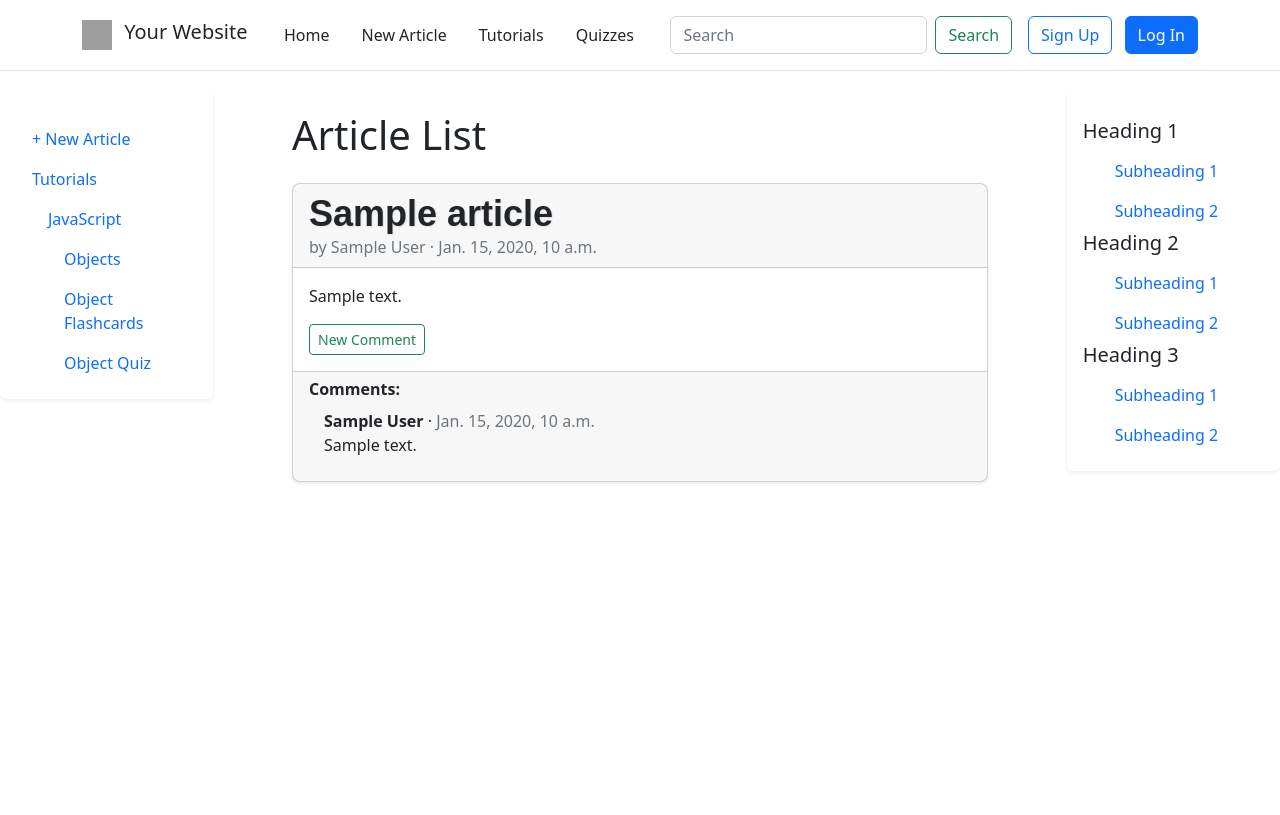
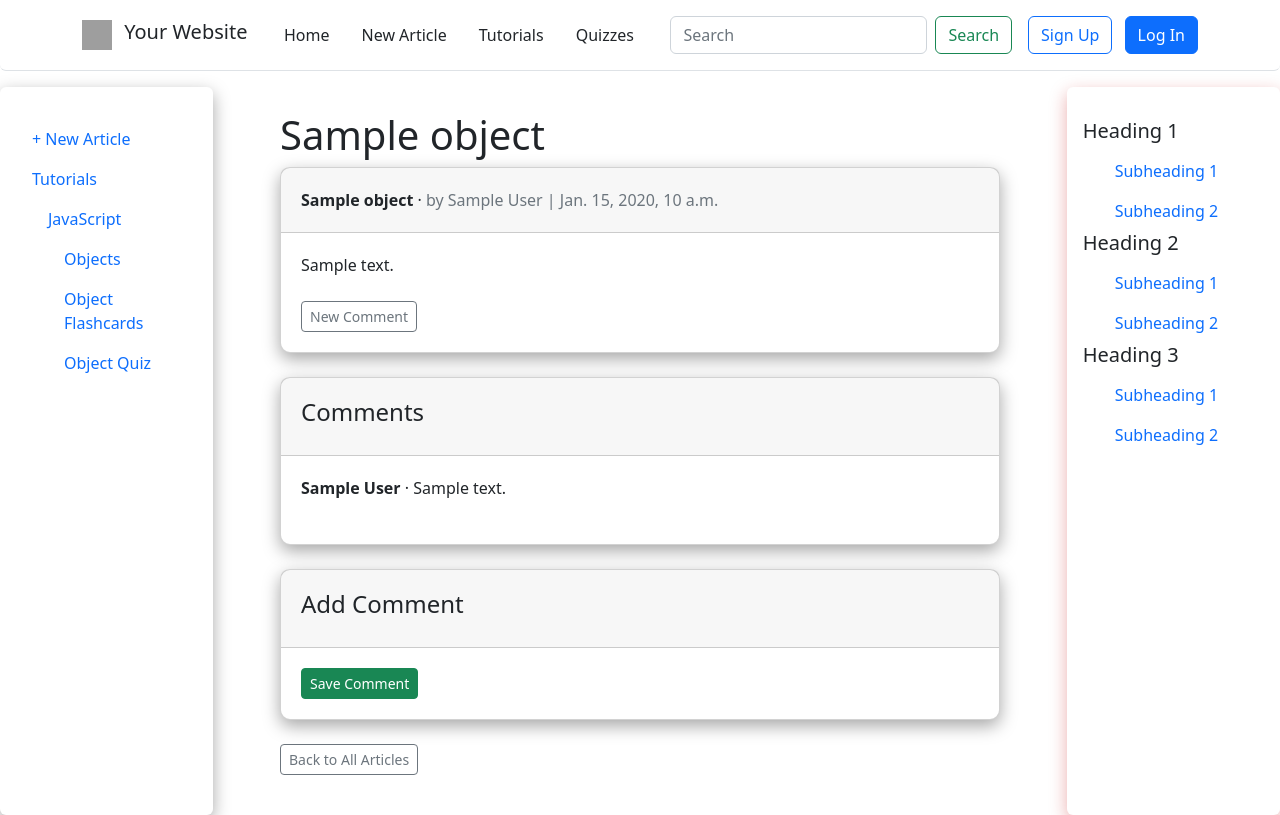
Before and after one commit to mattyray/news, a Django app: template templates/article_detail.html in a window 1280 px wide. Before the commit the page ends 483 px from the top, so only its background shows below. Run offline with Django 5.2, Linux system fonts and the light colour scheme; the template is opened without the code that fills it: most values are stand-ins (such as "Sample title", 1, 10 or a date in 2020); some libraries are stand-ins or nearby versions; grey boxes are pictures that could not be loaded.

Commit message:
added box shadow to sidebars

```diff
--- a/static/css/styles.css
+++ b/static/css/styles.css
@@ -3,30 +3,45 @@
     font-size: 36px;
     color: #0000ff;
     margin-bottom: 10px;
-    text-shadow: 1px 1px 2px rgba(0, 0, 0, 0.1);
+    text-shadow: 1px 1px 2px rgba(0, 0, 0, 0.2);
 }
-/* styles.css */
-/* styles.css */
-
-/* Add stronger shadow to the cards */
+/* Darker and more pronounced box shadow for article cards */
 .card {
-    border-radius: 8px;
-    box-shadow: 0 6px 16px rgba(0, 0, 0, 0.15);
+    box-shadow: 0 6px 17px rgba(0, 0, 0, 0.35); /* Adjusted shadow with more opacity and depth */
+    border-radius: 10px; /* Keep the border radius */
+    background-color: #fff; /* Ensure the background is consistent */
 }
 
-/* Adjust the link hover effect for the nav items */
+.card-body, .card-header, .card-footer {
+    padding: 20px; /* Ensure consistent padding */
+}
+
+.card p {
+    margin-bottom: 1.5rem; /* Ensure paragraph spacing is consistent */
+}
+
 .nav-link:hover {
     color: #007bff;
     text-decoration: underline;
 }
 
 /* Make sure the sidebar is fixed on the right with some padding */
-#right-sidebar {
-    padding-top: 20px;
-    border-radius: 8px;
-    box-shadow: 0 6px 16px rgba(0, 0, 0, 0.15);
-    padding-right: 20px;
-    top: 100px; /* Adjust as necessary */
+/* Left Sidebar Box Shadow */
+.left-sidebar {
+    box-shadow: 0 6px 17px rgba(0, 0, 0, 0.35); /* Adjusted shadow with more opacity and depth */
+    border-radius: 10px; /* Keep the border radius */
+
+    padding: 20px;  /* Add padding if needed */
+    background-color: #fff;  /* Ensure a consistent background */
+}
+
+/* Right Sidebar Box Shadow */
+.right-sidebar {
+    box-shadow: 0 6px 17px rgba(197, 23, 23, 0.35); /* Adjusted shadow with more opacity and depth */
+    border-radius: 10px; /* Keep the border radius */
+
+    padding: 20px;  /* Ensure there's enough padding */
+    background-color: #fff;
 }
 
 .card-footer h6 {
--- a/templates/article_detail.html
+++ b/templates/article_detail.html
@@ -1,52 +1,60 @@
 {% extends 'base.html' %}
+{% load crispy_forms_tags %}
+{% block title %}Article Detail{% endblock %}
+{% block content %}
+<h1>{{ object.title }}</h1>
 
-{% block title %}Article List{% endblock %}
-
-{% block content %}
-<div class="container">
-    <h1 class="mb-4">Article List</h1>
-
-    <!-- Loop through the articles -->
-    {% for article in article_list %}
-    <div class="card shadow-sm mb-4">
+<!-- Article details inside card -->
+<div class="card mb-4">
     <div class="card-header">
-            <h2 class="h5 fw-bold mb-0">
-                <a class="article-title text-dark text-decoration-none" href="{% url 'article_detail' article.pk %}">
-                    {{ article.title }}
-                </a>
-            </h2>
-            <span class="text-muted">by {{ article.author }} &middot; {{ article.date }}</span>
+        <span class="fw-bold">{{ object.title }}</span> &middot;
+        <span class="text-muted"> by {{ object.author }} | {{ object.date }}</span>
+    </div>
+    <div class="card-body">
+        <p>{{ object.body|safe }}</p>
+        {% if object.author.pk == request.user.pk %}
+        <a href="{% url 'article_edit' object.pk %}" class="btn btn-outline-primary btn-sm">Edit</a>
+        <a href="{% url 'article_delete' object.pk %}" class="btn btn-outline-danger btn-sm">Delete</a>
+        {% endif %}
+        <a href="{{ object.get_absolute_url }}" class="btn btn-outline-secondary btn-sm">New Comment</a>
+    </div>
 </div>
 
+<!-- Comments section inside card -->
+<div class="card mb-4">
+    <div class="card-header">
+        <h4>Comments</h4>
+    </div>
     <div class="card-body">
-            <p>{{ article.body|safe }}</p>
-
-            <!-- Action links for the article author -->
-            {% if article.author.pk == request.user.pk %}
-            <a href="{% url 'article_edit' article.pk %}" class="btn btn-sm btn-outline-primary">Edit</a>
-            <a href="{% url 'article_delete' article.pk %}" class="btn btn-sm btn-outline-danger">Delete</a>
-            {% endif %}
-            <a href="{{ article.get_absolute_url }}" class="btn btn-sm btn-outline-success">New Comment</a> <!-- Link to article detail page -->
-        </div>
-
-        <div class="card-footer">
-            <!-- Display comments -->
-            <h6 class="fw-bold">Comments:</h6>
-            {% if article.comment_set.all %}
-            <ul class="list-unstyled">
-                {% for comment in article.comment_set.all %}
-                <li class="mb-2">
-                    <strong>{{ comment.author }}</strong> &middot;
-                    <span class="text-muted">{{ comment.date_posted }}</span>
-                    <p class="mb-0">{{ comment }}</p>
-                </li>
+        {% if object.comment_set.all %}
+            {% for comment in object.comment_set.all %}
+            <p>
+                <span class="fw-bold">{{ comment.author }}</span> &middot; {{ comment }}
+            </p>
             {% endfor %}
-            </ul>
         {% else %}
             <p class="text-muted">No comments yet. Be the first to comment!</p>
         {% endif %}
     </div>
 </div>
-    {% endfor %}
+
+<!-- Add Comment Form inside card -->
+<div class="card mb-4">
+    <div class="card-header">
+        <h4>Add Comment</h4>
     </div>
+    <div class="card-body">
+        <form action="" method="POST">
+            {% csrf_token %}
+            {{ form|crispy }}
+            <button class="btn btn-success btn-sm" type="submit">Save Comment</button>
+        </form>
+    </div>
+</div>
+
+<!-- Back to All Articles button -->
+<p>
+    <a href="{% url 'article_list' %}" class="btn btn-outline-secondary btn-sm">Back to All Articles</a>
+</p>
+
 {% endblock %}
--- a/templates/article_list.html
+++ b/templates/article_list.html
@@ -33,4 +33,4 @@
 </div>
 <br />
 {% endfor %}
-{% endblock %}n
+{% endblock %}
--- a/templates/base.html
+++ b/templates/base.html
@@ -13,8 +13,8 @@
     <link rel="stylesheet" href="{% static 'css/styles.css' %}">
 </head>
 <body>
-    <!-- Header and Navbar -->
-    <header class="border-bottom py-3 mb-3">
+    <!-- Header with card-like styling -->
+    <header class="border-bottom py-3 mb-3 p-3 bg-white rounded">
         <div class="container">
             <div class="d-flex justify-content-between align-items-center">
                 <!-- Logo on the left -->
@@ -66,14 +66,12 @@
 
     <div class="container-fluid">
         <div class="row">
-            <!-- Left Sidebar -->
-            <nav class="col-md-2 d-md-block bg-light sidebar position-fixed shadow-sm p-3 mb-5 bg-white rounded">
+            <!-- Left Sidebar with card-like styling -->
+            <nav class="col-md-2 d-md-block bg-white p-3 rounded left-sidebar">
                 <div class="sidebar-sticky pt-3">
                     <ul class="nav flex-column">
                         <li class="nav-item">
-                            <a class="nav-link active" href="{% url 'article_new' %}">
-                                + New Article
-                            </a>
+                            <a class="nav-link active" href="{% url 'article_new' %}">+ New Article</a>
                         </li>
                         <li class="nav-item">
                             <a class="nav-link" href="#">Tutorials</a>
@@ -81,15 +79,9 @@
                                 <li class="nav-item">
                                     <a class="nav-link" href="#">JavaScript</a>
                                     <ul class="nav flex-column ms-3">
-                                        <li class="nav-item">
-                                            <a class="nav-link" href="#">Objects</a>
-                                        </li>
-                                        <li class="nav-item">
-                                            <a class="nav-link" href="#">Object Flashcards</a>
-                                        </li>
-                                        <li class="nav-item">
-                                            <a class="nav-link" href="#">Object Quiz</a>
-                                        </li>
+                                        <li class="nav-item"><a class="nav-link" href="#">Objects</a></li>
+                                        <li class="nav-item"><a class="nav-link" href="#">Object Flashcards</a></li>
+                                        <li class="nav-item"><a class="nav-link" href="#">Object Quiz</a></li>
                                     </ul>
                                 </li>
                             </ul>
@@ -107,42 +99,30 @@
                 </div>
             </main>
 
-            <!-- Right Sidebar with 3 headings -->
-            <nav class="col-md-2 d-md-block bg-light sidebar position-fixed end-0 shadow-sm p-3 mb-5 bg-white rounded">
+            <!-- Right Sidebar with card-like styling -->
+            <nav class="col-md-2 d-md-block bg-white p-3 rounded right-sidebar">
                 <div class="sidebar-sticky pt-3">
                     <ul class="nav flex-column">
                         <!-- Placeholder headings and subheadings -->
                         <li class="nav-item">
                             <h5>Heading 1</h5>
                             <ul class="nav flex-column ms-3">
-                                <li class="nav-item">
-                                    <a class="nav-link" href="#">Subheading 1</a>
-                                </li>
-                                <li class="nav-item">
-                                    <a class="nav-link" href="#">Subheading 2</a>
-                                </li>
+                                <li class="nav-item"><a class="nav-link" href="#">Subheading 1</a></li>
+                                <li class="nav-item"><a class="nav-link" href="#">Subheading 2</a></li>
                             </ul>
                         </li>
                         <li class="nav-item">
                             <h5>Heading 2</h5>
                             <ul class="nav flex-column ms-3">
-                                <li class="nav-item">
-                                    <a class="nav-link" href="#">Subheading 1</a>
-                                </li>
-                                <li class="nav-item">
-                                    <a class="nav-link" href="#">Subheading 2</a>
-                                </li>
+                                <li class="nav-item"><a class="nav-link" href="#">Subheading 1</a></li>
+                                <li class="nav-item"><a class="nav-link" href="#">Subheading 2</a></li>
                             </ul>
                         </li>
                         <li class="nav-item">
                             <h5>Heading 3</h5>
                             <ul class="nav flex-column ms-3">
-                                <li class="nav-item">
-                                    <a class="nav-link" href="#">Subheading 1</a>
-                                </li>
-                                <li class="nav-item">
-                                    <a class="nav-link" href="#">Subheading 2</a>
-                                </li>
+                                <li class="nav-item"><a class="nav-link" href="#">Subheading 1</a></li>
+                                <li class="nav-item"><a class="nav-link" href="#">Subheading 2</a></li>
                             </ul>
                         </li>
                     </ul>
--- a/templates/registration/login.html
+++ b/templates/registration/login.html
@@ -5,7 +5,7 @@
 
 {% block content %}
 <div class="container d-flex justify-content-center align-items-center vh-100">
-    <div class="card shadow-sm p-4" style="width: 400px;">
+    <div class="card p-4" style="width: 400px;">
         <h2 class="text-center mb-4">Sign in to Your Account</h2>
         <form method="POST">
             {% csrf_token %}
```
Also changed, not shown: db.sqlite3. Lines whose indentation alone changed are shown as unchanged.
